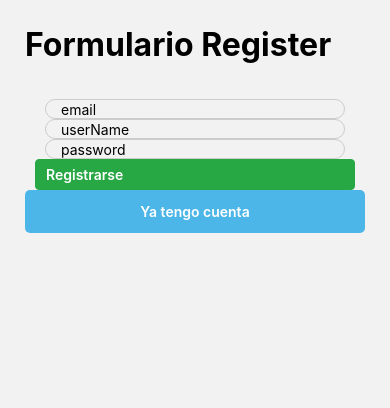
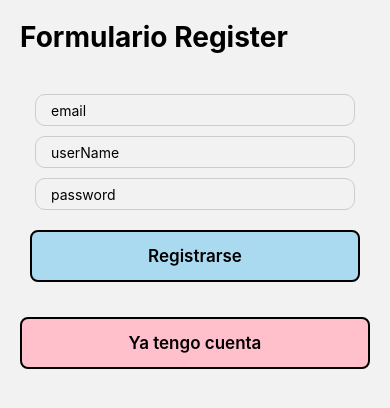
Before and after one commit to caguilarquesada-design/PI2-TDM-Aguilar-Andersson-Alperin, a React Native app: screen /Register in a window 390 px wide. Shown: the top 408 px of the page. Built offline with nearby package versions, Linux system fonts and the light colour scheme; no server answers.

Commit message:
agregue el remember me, acomode los estilos y corregi un par de cosas

```diff
--- a/src/components/Posts.js
+++ b/src/components/Posts.js
@@ -1,7 +1,7 @@
-import { Text, View, Pressable, StyleSheet, TextInput } from 'react-native';
+import { Text, View, Pressable, StyleSheet, FlatList } from 'react-native';
 import { useEffect, useState } from 'react';
 import { db, auth } from '../firebase/config';
-import { FlatList } from 'react-native';
+import firebase from 'firebase';
 
 function Posts(props) {
 
@@ -49,11 +49,10 @@ function Posts(props) {
     }
 
     return (
-        <View>
-            <Text >Página principal</Text>
+        <View style={styles.container}>
             {
                 loading ?
-                    <Text>Cargando posteos...</Text>
+                    <Text style={styles.texto}>Cargando posteos...</Text>
                     :
                     <FlatList
                         data={posts}
@@ -62,23 +61,23 @@ function Posts(props) {
                             const likes = item.data.likes ? item.data.likes : [];
 
                             return (
-                                <View >
+                                <View style={styles.posteo}>
 
-                                    <Text>{item.data.email} posteó hoy</Text>
+                                    <Text style={styles.fecha}>{item.data.email} posteó hoy</Text>
 
-                                    <Text > {item.data.descripcion}</Text>
+                                    <Text style={styles.descrip}> {item.data.descripcion}</Text>
                                     <View >
 
-                                        <Pressable onPress={() => likePost(item)} >
-                                            <Text >Like</Text>
-                                            <Text >
+                                        <Pressable onPress={() => likePost(item)} style={styles.boton1}>
+                                            <Text style={styles.textoBoton}>Like</Text>
+                                            <Text style={styles.texto}>
                                                 {likes.length} likes
                                             </Text>
                                         </Pressable>
 
-                                        <Pressable
+                                        <Pressable style={styles.boton1}
                                             onPress={() => props.navigation.navigate('ComentarPosteo', { id: item.id })} >
-                                            <Text >Comentar</Text>
+                                            <Text style={styles.textoBoton}>Comentar</Text>
                                         </Pressable>
 
                                     </View>
@@ -92,4 +91,43 @@ function Posts(props) {
     );
 }
 
+const styles = StyleSheet.create({
+    container: {
+        flex: 1,
+        padding: 20
+    },
+    texto: {
+        fontSize: 15,
+        padding: 10,
+    },
+    posteo: {
+        backgroundColor: 'white',
+        borderRadius: 15,
+        padding: 15,
+        marginBottom: 15,
+    },
+    fecha: {
+        fontSize: 12,
+        color: 'gray',
+        marginBottom: 10,
+    },
+    descrip: {
+        fontSize: 15,
+    },
+    boton1: {
+        backgroundColor: '#a1d7f0e5',
+        flex: 2,
+        padding: 14,
+        borderRadius: 10,
+        borderColor: 'black',
+        alignItems: 'center',
+        marginTop: 15,
+    },
+    textoBoton: {
+        fontSize: 15,
+        padding: 10,
+        fontWeight: 'bold'
+    }
+});
+
 export default Posts;
--- a/src/navigation/NavegacionTabs.js
+++ b/src/navigation/NavegacionTabs.js
@@ -1,7 +1,7 @@
 import { createBottomTabNavigator } from '@react-navigation/bottom-tabs'
 import AntDesign from '@expo/vector-icons/AntDesign';
 import Entypo from '@expo/vector-icons/Entypo';
-
+import Ionicons from '@expo/vector-icons/Ionicons';
 import Profile from '../screens/Profile';
 import Home from '../screens/Home';
 import CrearPost from '../screens/CrearPost';
@@ -14,9 +14,9 @@ export default function NavegacionTabs() {
     return (
         <Tab.Navigator screenOptions={{ tabBarShowLabel: false }}>
             <Tab.Screen name='Home' component={Home} options={{ headerShown: false, tabBarIcon: () => <Entypo name="home" size={24} color="black" /> }} />
-            <Tab.Screen name='Profile' component={Profile} options={{ headerShown: false, tabBarIcon: () => <AntDesign name="profile" size={24} color="black" /> }} />
             <Tab.Screen name='CrearPost' component={CrearPost} options={{ headerShown: false, tabBarIcon: () => <AntDesign name="plus-circle" size={24} color="black" /> }} />
-            <Tab.Screen name='ComentarPosteo' component={ComentarPosteo} options={{ headerShown: false, tabBarIcon: () => <Entypo name="home" size={24} color="black" /> }} />
+             <Tab.Screen name='Profile' component={Profile} options={{ headerShown: false, tabBarIcon: () => <Ionicons name="person-sharp" size={24} color="black" /> }} />
+            <Tab.Screen name='ComentarPosteo' component={ComentarPosteo} options={{ headerShown: false}} />
         </Tab.Navigator>
     );
 }
--- a/src/screens/ComentarPosteo.js
+++ b/src/screens/ComentarPosteo.js
@@ -1,6 +1,7 @@
-import { Text, View, Pressable, StyleSheet, TextInput } from 'react-native';
-import { useState } from 'react';
+import { Text, View, Pressable, StyleSheet, TextInput, FlatList} from 'react-native';
+import { useState, useEffect} from 'react';
 import { auth, db } from '../firebase/config';
+import firebase from 'firebase';
 
 
 function ComentarPosteo(props) {
@@ -40,6 +41,7 @@ function ComentarPosteo(props) {
                 .then(() => {
                     setComentario('');
                     setError('');
+                    props.navigation.navigate('Home');
                 })
                 .catch(error => {
                     setError('No se pudo agregar el comentario.');
@@ -63,13 +65,13 @@ function ComentarPosteo(props) {
         <View style={styles.container}>
             <View style={styles.posteo}>
 
-                <Text style={styles.usuario}>{posteo.data.email} posteó hoy</Text>
+                <Text style={styles.fecha}>{posteo.data.email} posteó hoy</Text>
 
-                <Text style={styles.descripcion}>{posteo.data.descripcion}</Text>
+                <Text style={styles.descrip}>{posteo.data.descripcion}</Text>
 
-                <Text style={styles.likes}>corazones {likes.length} likes</Text>
+                <Text style={styles.textoBoton}>corazones {likes.length} likes</Text>
 
-                <Text style={styles.subtitulo}>Comentarios</Text>
+                <Text style={styles.texto}>Comentarios</Text>
 
                 {
                     comentarios.length > 0 ?
@@ -77,13 +79,13 @@ function ComentarPosteo(props) {
                             data={comentarios}
                             keyExtractor={(item, index) => index.toString()}
                             renderItem={({ item }) => (
-                                <View style={styles.comentario}>
+                                <View style={styles.texto}>
                                     <Text>{item}</Text>
                                 </View>
                             )}
                         />
                     :
-                        <Text style={styles.sinComentarios}>Todavía no hay comentarios</Text>
+                        <Text style={styles.textoBoton}>Todavía no hay comentarios</Text>
                 }
 
                 <TextInput
@@ -101,7 +103,7 @@ function ComentarPosteo(props) {
                         null
                 }
 
-                <Pressable onPress={() => agregarComentario()} style={styles.boton}>
+                <Pressable onPress={() => agregarComentario()} style={styles.boton1}>
                     <Text style={styles.textoBoton}>Publicar comentario</Text>
                 </Pressable>
 
@@ -111,5 +113,48 @@ function ComentarPosteo(props) {
     );
 }
 
+const styles = StyleSheet.create({
+    container: {
+        flex: 1,
+        padding: 20
+    },
+    texto: {
+        fontSize: 15,
+        padding: 10,
+    },
+    posteo: {
+        backgroundColor: 'white',
+        borderRadius: 15,
+        padding: 15,
+        marginBottom: 15,
+    },
+    fecha: {
+        fontSize: 12,
+        color: 'gray',
+        marginBottom: 10,
+    },
+    descrip: {
+        fontSize: 15,
+    },
+    boton1: {
+        backgroundColor: '#a1d7f0e5',
+        flex: 2,
+        padding: 14,
+        borderRadius: 10,
+        borderColor: 'black',
+        alignItems: 'center',
+        marginTop: 15,
+    },
+    textoBoton: {
+        fontSize: 15,
+        padding: 10,
+        fontWeight: 'bold'
+    },
+    textoError: {
+        color: 'red',
+        fontWeight: '600',
+    }
+});
+
 
 export default ComentarPosteo;
--- a/src/screens/CrearPost.js
+++ b/src/screens/CrearPost.js
@@ -62,13 +62,6 @@ const styles = StyleSheet.create({
         fontWeight: 'bold',
         marginBottom: 15,
     },
-    boton: {
-        backgroundColor: '#4db6e8',
-        padding: 13,
-        borderRadius: 5,
-        marginBottom: 12,
-        alignItems: 'center',
-    },
     textoBoton: {
         color: 'black',
         fontWeight: '600',
--- a/src/screens/Home.js
+++ b/src/screens/Home.js
@@ -1,15 +1,28 @@
-import { Text, View} from 'react-native';
+import { Text, View, StyleSheet} from 'react-native';
 import Posts from '../components/Posts';
 
 function Home(props) {
 
   return (
       <View>
-        <Text>Pagina principal</Text>
-        <Text>Posteos</Text>
+        <Text style={styles.titulo}>Pagina principal</Text>
+        <Text style={styles.subtitulo}>Posteos</Text>
         <Posts  navigation={props.navigation} />
       </View>
   );
 }
+const styles = StyleSheet.create({
+    titulo: {
+        fontSize: 28,
+        fontWeight: 'bold',
+        marginBottom: 15,
+    },
+    subtitulo: {
+      fontSize: 20,
+      fontWeight: 'bold',
+      marginBottom: 15,
+    }
+});
+
 
 export default Home;
--- a/src/screens/Login.js
+++ b/src/screens/Login.js
@@ -27,6 +27,12 @@ function Login(props) {
                 setErrores(error.message)
             });
     }
+
+    auth.onAuthStateChanged(user => {
+        if (user) {
+            props.navigation.navigate('HomeMenu')
+        }
+    });
 
 // esto para ver que en la consola las cosas se guarden bien.
 
@@ -66,9 +72,7 @@ return (
         <Pressable onPress={() => props.navigation.navigate('Register')} style={styles.boton1}>
             <Text style={styles.textoBoton}>No tengo cuenta</Text>
         </Pressable>
-        <Pressable onPress={() => props.navigation.navigate('HomeMenu')} style={styles.boton2}>
-            <Text style={styles.textoBoton}>Entrar en la app</Text>
-        </Pressable>
+
     </View>
 )
 }
@@ -76,12 +80,10 @@ return (
 const styles = StyleSheet.create({
     container: {
         flex: 1,
-        padding: 25,
-        width: '100%',
-        backgroundColor: '#f2f2f2',
+        padding: 20
     },
     titulo: {
-        fontSize: 32,
+        fontSize: 28,
         fontWeight: 'bold',
         marginBottom: 15,
     },
@@ -90,21 +92,26 @@ const styles = StyleSheet.create({
         padding: 10,
     },
     boton1: {
-        backgroundColor: '#4db6e8',
-        padding: 13,
-        borderRadius: 5,
-        marginBottom: 12,
+        backgroundColor: '#a1d7f0e5',
+        padding: 14,
+        borderRadius: 8,
+        borderWidth: 2,
+        borderColor: 'black',
         alignItems: 'center',
+        marginTop: 15
     },
     boton2: {
-        backgroundColor: 'orange',
-        padding: 13,
-        borderRadius: 5,
-        marginBottom: 12,
+        backgroundColor: '#a1d7f0e5',
+        padding: 14,
+        borderRadius: 8,
+        borderWidth: 2,
+        borderColor: 'black',
         alignItems: 'center',
+        marginTop: 15
     },
     textoBoton: {
-        color: '#fff',
+        fontSize: 17,
+        color: 'black',
         fontWeight: '600',
     },
     containerFrom: {
@@ -114,21 +121,20 @@ const styles = StyleSheet.create({
     },
     input: {
         height: 20,
-        paddingHorizontal: 15,
+        margin: 5,
+        padding: 15,
         borderWidth: 1,
         borderColor: '#ccc',
-        marginLeft: 10,
-        marginRight: 10,
         borderRadius: 10,
     },
     boton3: {
-        backgroundColor: '#28a745',
-        paddingVertical: 6,
-        paddingHorizontal: 10,
-        textAlign: 'center',
-        borderWidth: 1,
-        borderColor: '#28a745',
-        borderRadius: 4,
+        backgroundColor: 'pink',
+        padding: 14,
+        borderRadius: 8,
+        borderWidth: 2,
+        borderColor: 'black',
+        alignItems: 'center',
+        marginTop: 15
     },
     textoError: {
         color: 'red',
@@ -136,4 +142,5 @@ const styles = StyleSheet.create({
     }
 });
 
+
 export default Login;
--- a/src/screens/Profile.js
+++ b/src/screens/Profile.js
@@ -1,8 +1,6 @@
-import { Text, View, Pressable, StyleSheet } from 'react-native';
+import { Text, View, Pressable, StyleSheet, FlatList } from 'react-native';
 import { useState, useEffect } from "react";
 import { auth, db } from "../firebase/config";
-import { FlatList } from 'react-native-web';
-
 
 function Profile(props) {
 
@@ -37,7 +35,7 @@ function Profile(props) {
                 setPosteos(posts);
                 setLoading(false);
             });
-    }, []);3
+    }, []);
 
     function logout() {
         auth.signOut()
@@ -96,8 +94,7 @@ function Profile(props) {
 const styles = StyleSheet.create({
     container: {
         flex: 1,
-        padding: 20,
-        backgroundColor: "gray"
+        padding: 20
     },
 
     titulo: {
@@ -112,7 +109,8 @@ const styles = StyleSheet.create({
 
     nombreUsuario: {
         fontSize: 22,
-        fontWeight: "bold"
+        fontWeight: "bold",
+        paddingBottom: 10
     },
 
     emailusuario: {
@@ -131,16 +129,16 @@ const styles = StyleSheet.create({
         borderColor: "black",
         borderRadius: 18,
         padding: 12,
-        marginBottom: 12,
+        marginBottom: 12
     },
 
     usuarioPost: {
         fontSize: 13,
-        marginBottom: 8,
+        marginBottom: 8
     },
 
     descripcion: {
-        fontSize: 17,
+        fontSize: 17
     },
 
     botonLogout: {
@@ -150,7 +148,7 @@ const styles = StyleSheet.create({
         borderWidth: 2,
         borderColor: 'black',
         alignItems: 'center',
-        marginTop: 15,
+        marginTop: 15
     },
 
     textoLogout: {
--- a/src/screens/Register.js
+++ b/src/screens/Register.js
@@ -39,6 +39,7 @@ function Register(props) {
                 <TextInput style={styles.input}
                     keyboardType='default'
                     placeholder='userName'
+
                     onChangeText={text => setUserName(text)}
                     value={userName} />
 
@@ -55,7 +56,7 @@ function Register(props) {
                         null
                 }
 
-                <Pressable onPress={() => onSubmit(email, password)} style={styles.boton1}>
+                <Pressable onPress={() => onSubmit(email, password, userName)} style={styles.boton1}>
                     <Text style={styles.textoBoton} >Registrarse</Text>
                 </Pressable>
             </View>
@@ -70,47 +71,48 @@ function Register(props) {
 const styles = StyleSheet.create({
     container: {
         flex: 1,
-        padding: 25,
-        width: '100%',
-        backgroundColor: '#f2f2f2',
+        padding: 20
     },
     titulo: {
-        fontSize: 32,
+        fontSize: 28,
         fontWeight: 'bold',
         marginBottom: 15,
     },
     boton: {
-        backgroundColor: '#4db6e8',
-        padding: 13,
-        borderRadius: 5,
-        marginBottom: 12,
+        backgroundColor: 'pink',
+        padding: 14,
+        borderRadius: 8,
+        borderWidth: 2,
+        borderColor: 'black',
         alignItems: 'center',
+        marginTop: 15,
     },
     textoBoton: {
-        color: '#fff',
+        fontSize: 17,
+        color: 'black',
         fontWeight: '600',
     },
     containerFrom: {
         paddingHorizontal: 10,
         marginTop: 20,
+        marginBottom: 20,
     },
     input: {
         height: 20,
-        paddingHorizontal: 15,
+        margin: 5,
+        padding: 15,
         borderWidth: 1,
         borderColor: '#ccc',
-        marginLeft: 10,
-        marginRight: 10,
         borderRadius: 10,
     },
     boton1: {
-        backgroundColor: '#28a745',
-        paddingVertical: 6,
-        paddingHorizontal: 10,
-        textAlign: 'center',
-        borderWidth: 1,
-        borderColor: '#28a745',
-        borderRadius: 4,
+        backgroundColor: '#a1d7f0e5',
+        padding: 14,
+        borderRadius: 8,
+        borderWidth: 2,
+        borderColor: 'black',
+        alignItems: 'center',
+        marginTop: 15,
     },
     textoError: {
         color: 'red',
```
Also changed, not shown: src/components/Contador.js (deleted, +0 -22 lines), src/components/DynamicForm.js (deleted, +0 -47 lines), src/navigation/NavegacionHomeStack.js (deleted, +0 -17 lines).
